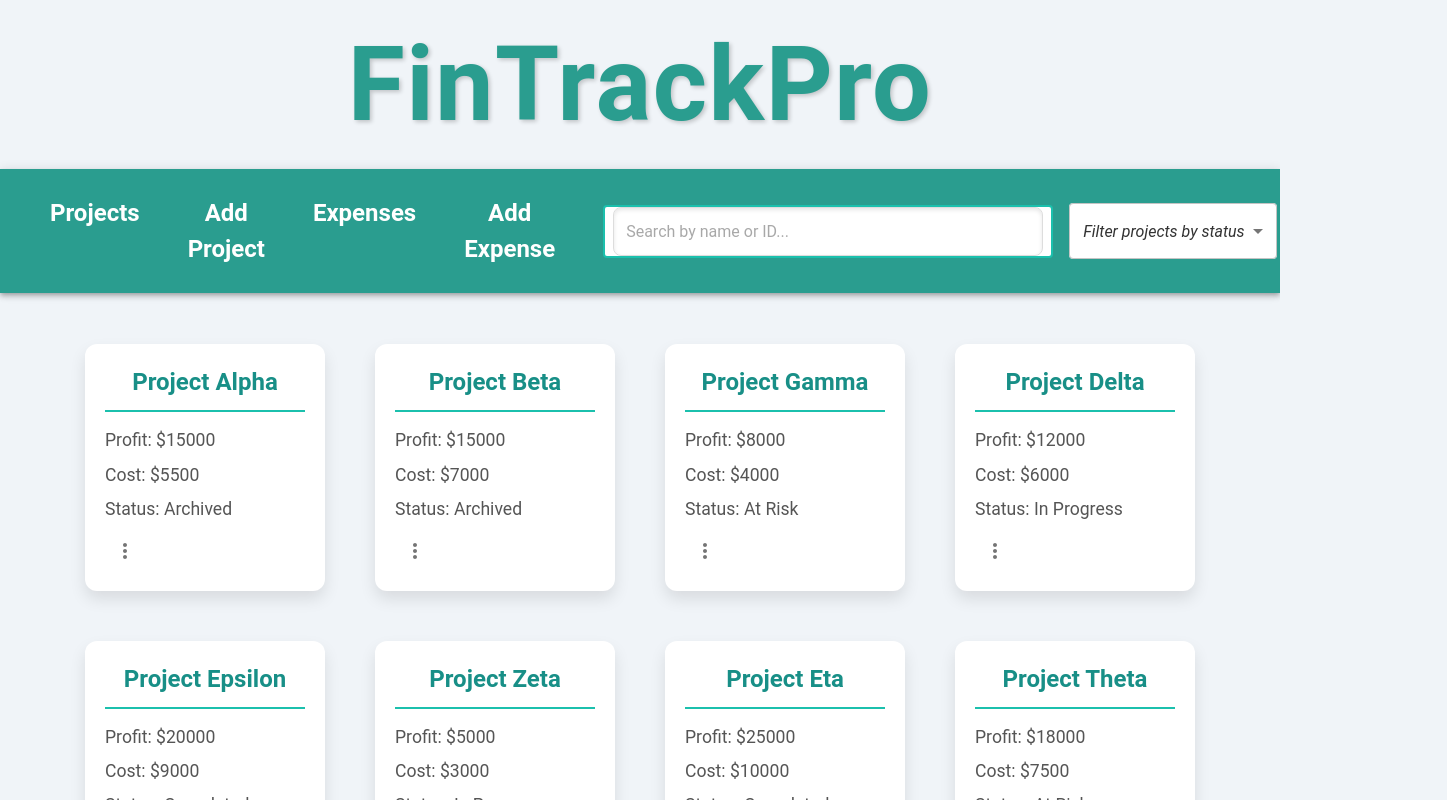
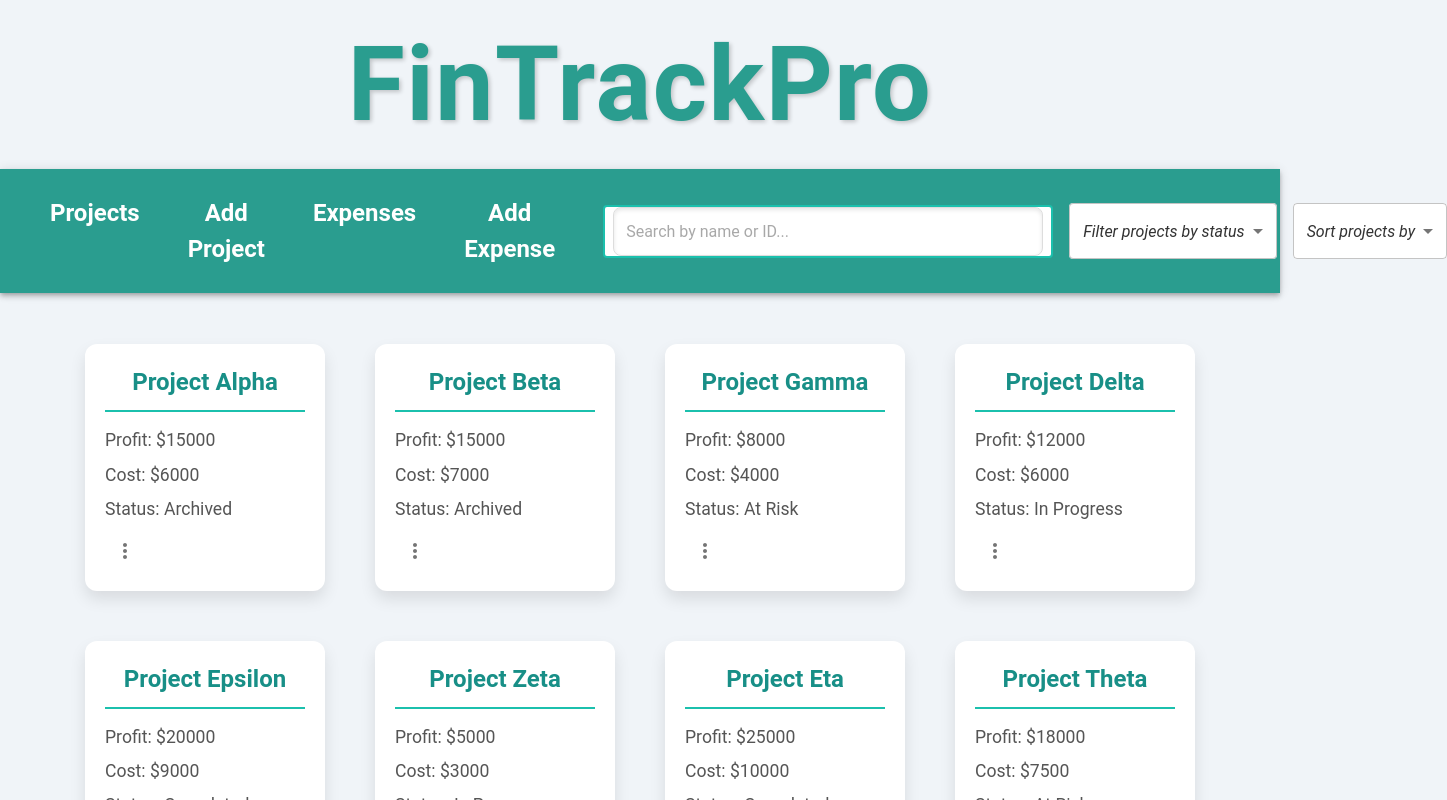
Before and after one commit to ronniearistil/FinTrackFlow, a React (Create React App) app: page /projects in a window 1280 px wide. Shown: the top 800 px of the page, 1447 px wide, since content can reach past the window. Built offline with nearby package versions, Linux system fonts and the light colour scheme; data requests are answered from the project's data file.

Commit message:
add sort filter

```diff
--- a/projects.json
+++ b/projects.json
@@ -4,7 +4,7 @@
       "id": "1",
       "name": "Project Alpha",
       "profit": "15000",
-      "cost": "5500",
+      "cost": "6000",
       "status": "Archived"
     },
     {
--- a/src/Components/App.jsx
+++ b/src/Components/App.jsx
@@ -16,6 +16,7 @@ import theme from '../theme';
 const App = () => {
   const [searchTerm, setSearchTerm] = useState('');
   const [statusFilter, setStatusFilter] = useState('');
+  const [sortOption, setSortOption] = useState('');
 
   return (
     <ThemeProvider theme={theme}>
@@ -26,6 +27,7 @@ const App = () => {
           <NavBar
             onSearch={(term) => setSearchTerm(term)}
             onStatusFilter={(status) => setStatusFilter(status)}
+            onSort={(option) => setSortOption(option)} // Pass sort option to ProjectsContainer
           />
           <Routes>
             <Route path="/" element={<Navigate to="/projects" />} />
@@ -33,6 +35,7 @@ const App = () => {
               <ProjectsContainer
                 searchTerm={searchTerm}
                 statusFilter={statusFilter}
+                sortOption={sortOption}
               />}
             />
             <Route path="/projects/new" element={<ProjectForm />} />
--- a/src/Components/NavBar.jsx
+++ b/src/Components/NavBar.jsx
@@ -3,20 +3,27 @@ import React, { useState } from 'react';
 import { AppBar, Toolbar, InputBase, Box, MenuItem, Select, FormControl } from '@mui/material';
 import NavLink from './NavLink';
 
-const NavBar = ({ onSearch, onStatusFilter }) => {
+const NavBar = ({ onSearch, onStatusFilter, onSort }) => {
   const [searchTerm, setSearchTerm] = useState('');
   const [status, setStatus] = useState('');
+  const [sortOption, setSortOption] = useState('');
 
   const handleSearchChange = (e) => {
     const value = e.target.value;
-    setSearchTerm(value); // Update local state
-    onSearch(value); // Pass value to parent
+    setSearchTerm(value);
+    onSearch(value);
   };
 
   const handleStatusChange = (e) => {
     const value = e.target.value;
     setStatus(value);
     onStatusFilter(value);
+  };
+
+  const handleSortChange = (e) => {
+    const value = e.target.value;
+    setSortOption(value);
+    onSort(value); // Pass sort option to parent component
   };
 
   return (
@@ -44,7 +51,7 @@ const NavBar = ({ onSearch, onStatusFilter }) => {
             }}
           />
 
-          <FormControl sx={{ minWidth: 200 }}>
+          <FormControl sx={{ minWidth: 150 }}>
             <Select
               displayEmpty
               value={status}
@@ -60,6 +67,25 @@ const NavBar = ({ onSearch, onStatusFilter }) => {
               <MenuItem value="All">All</MenuItem>
             </Select>
           </FormControl>
+
+          <FormControl sx={{ minWidth: 150 }}>
+            <Select
+              displayEmpty
+              value={sortOption}
+              onChange={handleSortChange}
+              sx={{ bgcolor: 'white', borderRadius: 1 }}
+            >
+              <MenuItem value="">
+                <em>Sort projects by</em>
+              </MenuItem>
+              <MenuItem value="nameAsc">Name (A-Z)</MenuItem>
+              <MenuItem value="nameDesc">Name (Z-A)</MenuItem>
+              <MenuItem value="profitHigh">Profit (High to Low)</MenuItem>
+              <MenuItem value="profitLow">Profit (Low to High)</MenuItem>
+              <MenuItem value="costHigh">Cost (High to Low)</MenuItem>
+              <MenuItem value="costLow">Cost (Low to High)</MenuItem>
+            </Select>
+          </FormControl>
         </Box>
       </Toolbar>
     </AppBar>
--- a/src/Components/ProjectsContainer.jsx
+++ b/src/Components/ProjectsContainer.jsx
@@ -3,17 +3,18 @@ import React, { useEffect, useState } from 'react';
 import { useProjects } from './ProjectContext';
 import ProjectCard from './ProjectCard';
 
-const ProjectsContainer = ({ searchTerm, statusFilter }) => {
+const ProjectsContainer = ({ searchTerm, statusFilter, sortOption }) => {
   const { projects, archiveProject } = useProjects();
-  // const [filteredProjects, setFilteredProjects] = useState([]);
+  const [filteredProjects, setFilteredProjects] = useState([]);
 
-  // useEffect(() => {
+  useEffect(() => {
     const lowerCasedSearchTerm = searchTerm.toLowerCase();
 
-    const filteredProjects = projects.filter((project) => {
+    // Filter projects based on search term and status
+    let filtered = projects.filter((project) => {
       const matchesSearch =
         project.name.toLowerCase().includes(lowerCasedSearchTerm) ||
-        project.id.includes(searchTerm); // Search by ID
+        project.id.includes(searchTerm);
 
       const matchesStatus =
         statusFilter === 'All' || statusFilter === '' || project.status === statusFilter;
@@ -21,8 +22,30 @@ const ProjectsContainer = ({ searchTerm, statusFilter }) => {
       return matchesSearch && matchesStatus;
     });
 
-  //   setFilteredProjects(filtered);
-  // }, [projects, searchTerm, statusFilter]);
+    // Sort projects based on the selected option
+    if (sortOption) {
+      filtered = [...filtered].sort((a, b) => {
+        switch (sortOption) {
+          case 'nameAsc':
+            return a.name.localeCompare(b.name);
+          case 'nameDesc':
+            return b.name.localeCompare(a.name);
+          case 'profitHigh':
+            return b.profit - a.profit;
+          case 'profitLow':
+            return a.profit - b.profit;
+          case 'costHigh':
+            return b.cost - a.cost;
+          case 'costLow':
+            return a.cost - b.cost;
+          default:
+            return 0;
+        }
+      });
+    }
+
+    setFilteredProjects(filtered);
+  }, [projects, searchTerm, statusFilter, sortOption]);
 
   return (
     <div className="dashboard">
```
